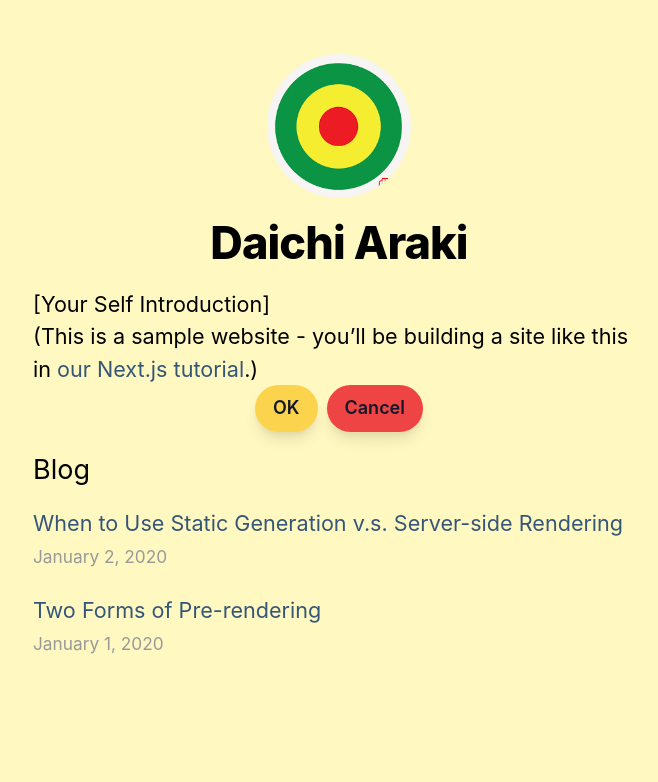
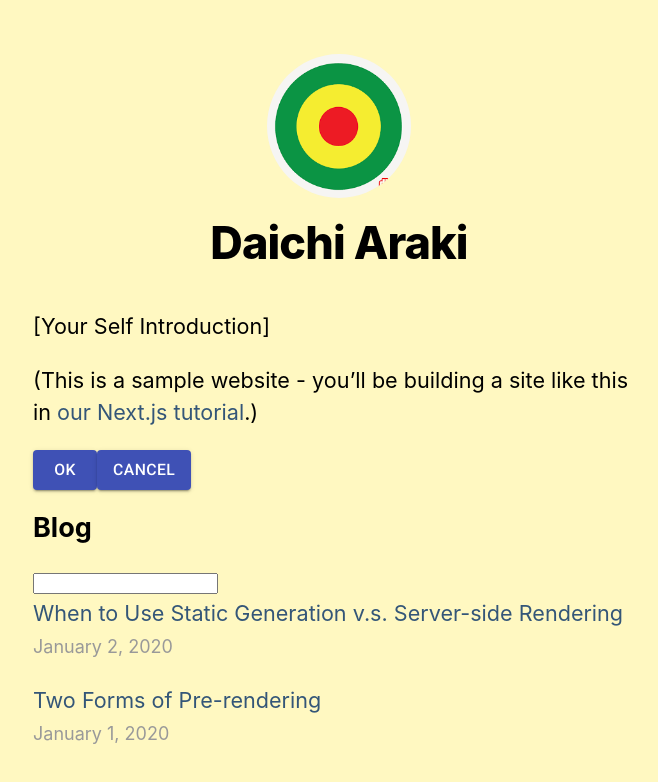
Before and after one commit to Ararchy01/nextjs-dev, a Next.js app: page / in a window 1280 px wide. Shown: the top 782 px of the page, without its empty margins (301-959 px from the left). Built offline with nearby package versions, Linux system fonts and the light colour scheme.

Commit message:
changed css framework to material ui

```diff
--- a/components/atoms/Button.tsx
+++ b/components/atoms/Button.tsx
@@ -1,19 +1,9 @@
-export default function Button({
-  value,
-  textColor = "gray-900",
-  bgColor = "yellow-300",
-  hoverBgColor = "yellow-200",
-}: {
-  value: string;
-  textColor?: string;
-  bgColor?: string;
-  hoverBgColor?: string;
-}) {
+import MButton from "@material-ui/core/Button";
+
+export default function Button({ value }: { value: string }) {
   return (
-    <button
-      className={`btn text-${textColor} bg-${bgColor}  hover:bg-${hoverBgColor}`}
-    >
+    <MButton color="primary" variant="contained">
       {value}
-    </button>
+    </MButton>
   );
 }
--- /dev/null
+++ b/components/atoms/TextBox.tsx
@@ -0,0 +1,3 @@
+export default function TextBox() {
+  return <input type="text" className="outline-none underline" />;
+}
--- a/components/molecules/OkCancel.tsx
+++ b/components/molecules/OkCancel.tsx
@@ -2,9 +2,9 @@ import Button from "../atoms/Button";
 
 export default function OkCancel() {
   return (
-    <div className="justify-center flex flex-col sm:flex-row space-x-2">
+    <div>
       <Button value="OK" />
-      <Button value="Cancel" bgColor="red-500" hoverBgColor="red-400" />
+      <Button value="Cancel" />
     </div>
   );
 }
--- a/components/templates/layout.tsx
+++ b/components/templates/layout.tsx
@@ -17,6 +17,14 @@ export default function Layout({
     <div className={styles.container}>
       <Head>
         <link rel="icon" href="/favicon.ico" />
+        <link
+          rel="stylesheet"
+          href="https://fonts.googleapis.com/css?family=Roboto:300,400,500,700&display=swap"
+        />
+        <link
+          rel="stylesheet"
+          href="https://fonts.googleapis.com/icon?family=Material+Icons"
+        />
         <meta
           name="description"
           content="Learn how to build a personal website using Next.js"
--- a/package.json
+++ b/package.json
@@ -8,6 +8,8 @@
     "start": "next start"
   },
   "dependencies": {
+    "@material-ui/core": "^4.11.3",
+    "@material-ui/icons": "^4.11.2",
     "autoprefixer": "^10.2.4",
     "date-fns": "^2.16.1",
     "gray-matter": "^4.0.2",
@@ -18,8 +20,7 @@
     "react-dnd-html5-backend": "^11.1.3",
     "react-dom": "17.0.1",
     "remark": "^13.0.0",
-    "remark-html": "^13.0.1",
-    "tailwindcss": "^2.0.2"
+    "remark-html": "^13.0.1"
   },
   "devDependencies": {
     "@types/node": "^14.14.22",
--- a/pages/index.tsx
+++ b/pages/index.tsx
@@ -6,6 +6,7 @@ import Link from "next/link";
 import Date from "../components/atoms/date";
 import { GetStaticProps } from "next";
 import OkCancel from "../components/molecules/OkCancel";
+import TextBox from "../components/atoms/TextBox";
 
 export default function Home({
   allPostsData,
@@ -31,6 +32,7 @@ export default function Home({
       <OkCancel />
       <section className={`${utilStyles.headingMd} ${utilStyles.padding1px}`}>
         <h2 className={utilStyles.headingLg}>Blog</h2>
+        <TextBox />
         <ul className={utilStyles.list}>
           {allPostsData.map(({ id, date, title }) => (
             <Link href={`/posts/${id}`}>
--- a/postcss.config.js
+++ /dev/null
@@ -1,6 +0,0 @@
-module.exports = {
-  plugins: {
-    tailwindcss: {},
-    autoprefixer: {},
-  },
-}
--- a/styles/global.css
+++ b/styles/global.css
@@ -1,7 +1,3 @@
-@tailwind base;
-@tailwind components;
-@tailwind utilities;
-
 html,
 body {
   padding: 0;
@@ -29,11 +25,3 @@ img {
   max-width: 100%;
   display: block;
 }
-
-.btn {
-  @apply py-2;
-  @apply px-4;
-  @apply font-semibold;
-  @apply rounded-full;
-  @apply shadow-lg;
-}
--- a/tailwind.config.js
+++ /dev/null
@@ -1,11 +0,0 @@
-module.exports = {
-  purge: ["./pages/**/*.{js,ts,jsx,tsx}", "./components/**/*.{js,ts,jsx,tsx}"],
-  darkMode: false, // or 'media' or 'class'
-  theme: {
-    extend: {},
-  },
-  variants: {
-    extend: {},
-  },
-  plugins: [],
-};
--- a/tsconfig.json
+++ b/tsconfig.json
@@ -18,6 +18,7 @@
     "next-env.d.ts",
     "**/*.ts",
     "**/*.tsx",
+    "**/**/*.tsx",
     "pages/posts/firstpost.js"
   ],
   "exclude": ["node_modules"]
```
Also changed, not shown: 1 other file (tests, documents, lock files or other folders).
